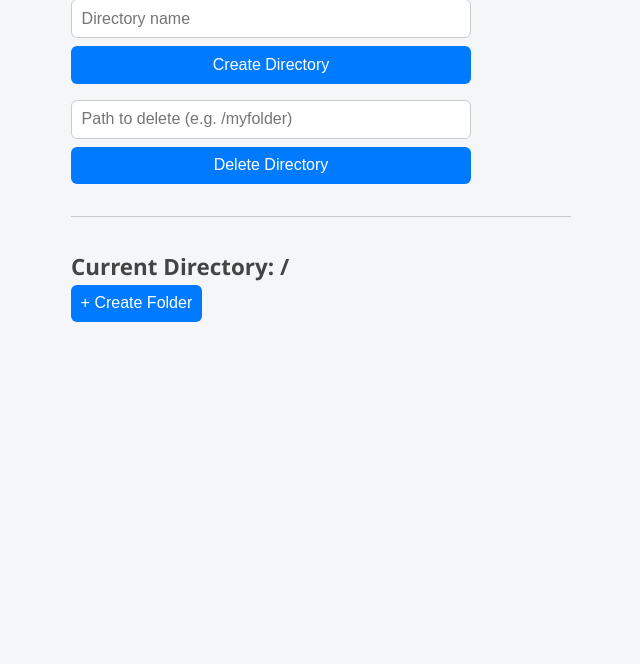
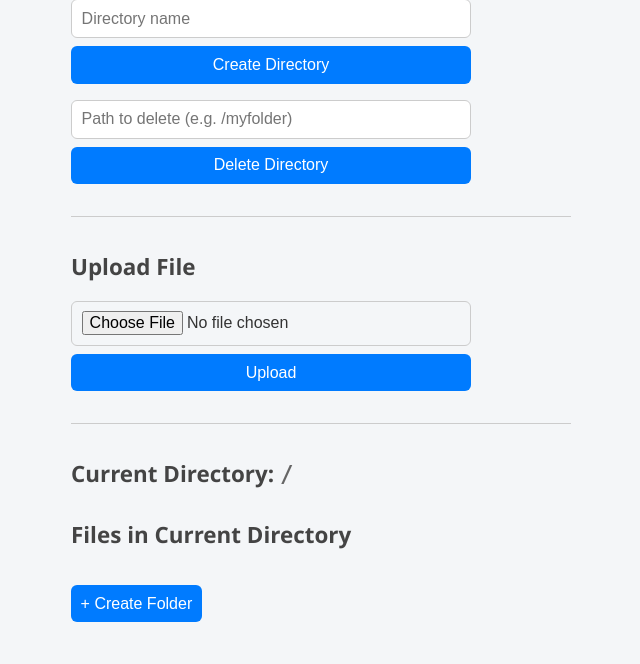
Before and after one commit to Beez1/dropbox-clone, a Flask app: page / in a window 1280 px wide. Shown: the part 686-1350 px from the top of the page, without its empty margins (319-959 px from the left). Before the commit the page ends 1008 px from the top, so only its background shows below. Run offline with Flask 2, Linux system fonts and the light colour scheme.

Commit message:
Refactor create_directory function, add route for listing directories, and implement file upload functionality

```diff
--- a/main.py
+++ b/main.py
@@ -1,10 +1,12 @@
 import os
 import requests
+import hashlib
 from flask import Flask, render_template, request, jsonify
 from dotenv import load_dotenv
 import firebase_admin
 from firebase_admin import credentials, firestore, storage, auth
 from services.auth_service import create_user_if_not_exists
+from werkzeug.utils import secure_filename
 
 # Load environment variables
 load_dotenv()
@@ -84,6 +86,27 @@
     except Exception as e:
         return jsonify({"error": str(e)}), 401
 
+@app.route("/list-files")
+def list_files():
+    uid = request.args.get("uid")
+    path = request.args.get("path")
+
+    files = db.collection("Files") \
+              .where("user_id", "==", uid) \
+              .where("path", "==", path) \
+              .stream()
+
+    result = []
+    for file in files:
+        data = file.to_dict()
+        result.append({
+            "name": data["name"],
+            "download_url": data["download_url"]
+        })
+
+    return jsonify(result)
+
+
 def create_directory(uid, name, parent_path="/"):
     db = firestore.client()
     name = name.strip()
@@ -142,6 +165,42 @@
     directories = [doc.to_dict() for doc in query.stream()]
     return jsonify(directories)
 
+@app.route("/upload", methods=["POST"])
+def upload_file():
+    file = request.files.get("file")
+    uid = request.form.get("uid")
+    path = request.form.get("path", "/")
+
+    if not file:
+        return jsonify({"message": "No file uploaded."}), 400
+
+    filename = secure_filename(file.filename)
+    blob_path = f"{uid}{path}{filename}"  # e.g. uid/images/user/file.pdf
+
+    blob = bucket.blob(blob_path)
+
+    if blob.exists():
+        return jsonify({"message": "File already exists. Overwrite not implemented yet."}), 409
+
+    # Upload file
+    blob.upload_from_file(file)
+
+    # Rewind and hash for duplicate detection later
+    file.seek(0)
+    file_bytes = file.read()
+    hash_val = hashlib.md5(file_bytes).hexdigest()
+
+    # Save file metadata in Firestore
+    db.collection("Files").add({
+        "name": filename,
+        "path": path,
+        "user_id": uid,
+        "download_url": blob.public_url,
+        "hash_value": hash_val
+    })
+
+    return jsonify({"message": f"✅ File '{filename}' uploaded to {path}."})
+
 @app.route("/firebase-config")
 def firebase_config():
     return jsonify({
--- a/static/style.css
+++ b/static/style.css
@@ -40,7 +40,8 @@
 
   input[type="email"],
   input[type="password"],
-  input[type="text"] {
+  input[type="text"],
+  input[type="file"] {
     padding: 0.6rem;
     font-size: 1rem;
     border: 1px solid #ccc;
@@ -50,7 +51,8 @@
 
   input[type="email"]:focus,
   input[type="password"]:focus,
-  input[type="text"]:focus {
+  input[type="text"]:focus,
+  input[type="file"]:focus {
     border-color: #007bff;
     outline: none;
   }
@@ -70,12 +72,18 @@
     background-color: #0056b3;
   }
 
+  button:disabled {
+    background-color: #ccc;
+    cursor: not-allowed;
+  }
+
   #auth-section {
     max-width: 500px;
     margin: auto;
   }
 
-  #directory-message {
+  #directory-message,
+  #upload-status {
     margin-top: 1rem;
     font-weight: bold;
     color: green;
@@ -87,3 +95,37 @@
     height: 1px;
     background: #ccc;
   }
+
+  #directory-list,
+  #file-list {
+    list-style: none;
+    margin: 1rem 0;
+  }
+
+  #directory-list li,
+  #file-list li {
+    padding: 0.5rem;
+    border-bottom: 1px solid #eee;
+  }
+
+  #directory-list li:hover,
+  #file-list li:hover {
+    background-color: #f0f0f0;
+  }
+
+  #current-path {
+    font-family: monospace;
+    color: #666;
+  }
+
+  #create-dir-form {
+    margin-top: 1rem;
+  }
+
+  #create-dir-btn {
+    margin-top: 1rem;
+  }
+
+  #new-dir-name {
+    margin-right: 0.5rem;
+  }
--- a/templates/index.html
+++ b/templates/index.html
@@ -47,8 +47,18 @@
       <div id="directory-message"></div>
 
       <hr>
+      <h2>Upload File</h2>
+      <form id="upload-form" enctype="multipart/form-data">
+        <input type="file" id="file-input" name="file" required />
+        <button type="submit">Upload</button>
+      </form>
+      <div id="upload-status"></div>
+
+      <hr>
       <h2>Current Directory: <span id="current-path">/</span></h2>
       <ul id="directory-list"></ul>
+      <h2>Files in Current Directory</h2>
+      <ul id="file-list"></ul>
       <button id="create-dir-btn">+ Create Folder</button>
       <div id="create-dir-form" style="display:none; margin-top:10px;">
         <input type="text" id="new-dir-name" placeholder="Folder name" required />
@@ -145,7 +155,42 @@
           document.getElementById("directory-message").textContent = result.message;
         });
 
+        document.getElementById("upload-form").addEventListener("submit", async (e) => {
+          e.preventDefault();
+          const uid = document.getElementById("user-id").value;
+          const file = document.getElementById("file-input").files[0];
+          if (!file) return alert("Please select a file.");
+
+          const formData = new FormData();
+          formData.append("file", file);
+          formData.append("uid", uid);
+          formData.append("path", currentPath); // <-- Upload to current folder
+
+          const response = await fetch("/upload", {
+            method: "POST",
+            body: formData
+          });
+
+          const result = await response.json();
+          document.getElementById("upload-status").textContent = result.message;
+        });
+
         let currentPath = "/";
+
+        async function loadFiles() {
+          const uid = document.getElementById("user-id").value;
+          const response = await fetch(`/list-files?uid=${uid}&path=${encodeURIComponent(currentPath)}`);
+          const files = await response.json();
+
+          const fileList = document.getElementById("file-list");
+          fileList.innerHTML = "";
+
+          files.forEach(file => {
+            const li = document.createElement("li");
+            li.innerHTML = `<a href="${file.download_url}" target="_blank">${file.name}</a>`;
+            fileList.appendChild(li);
+          });
+        }
 
         // Load subdirectories
         async function loadDirectories() {
@@ -185,6 +230,7 @@
             };
             list.appendChild(li);
           });
+          loadFiles();
         }
 
         // Show input form on button click
```
